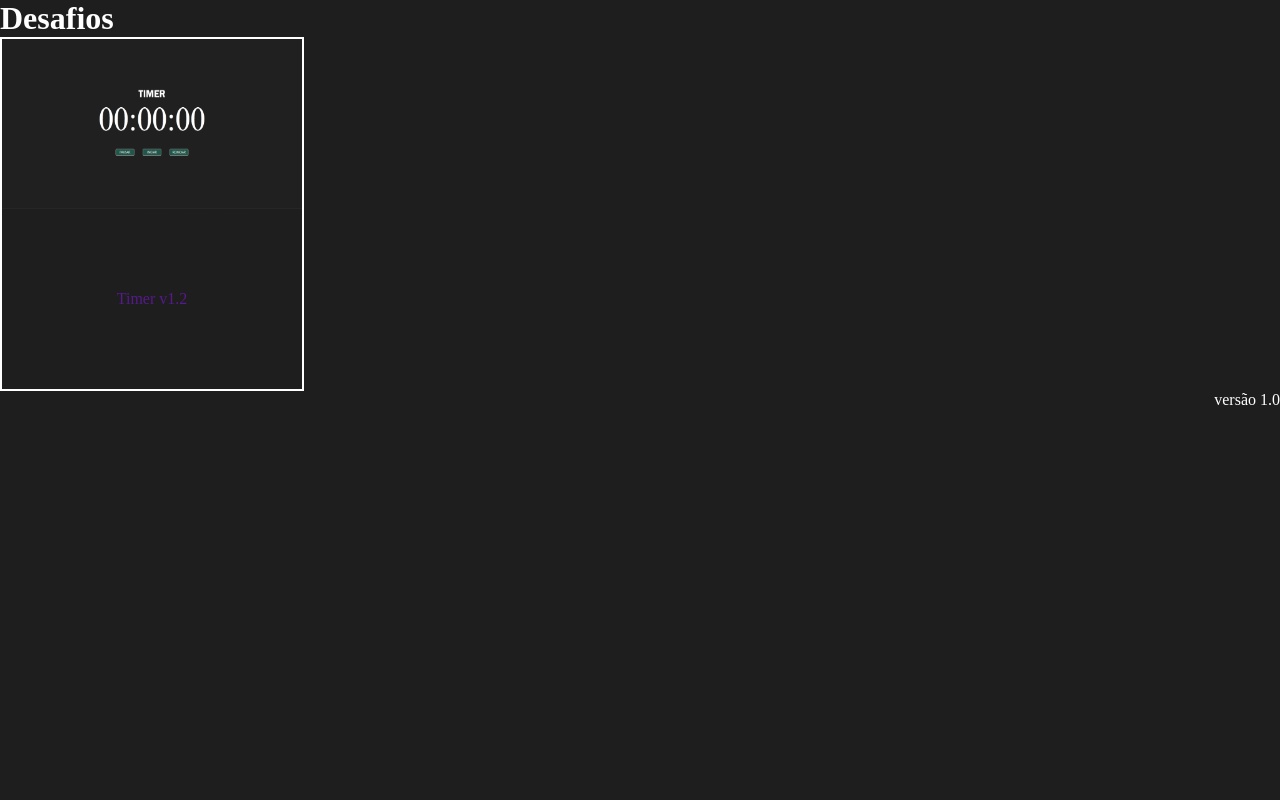
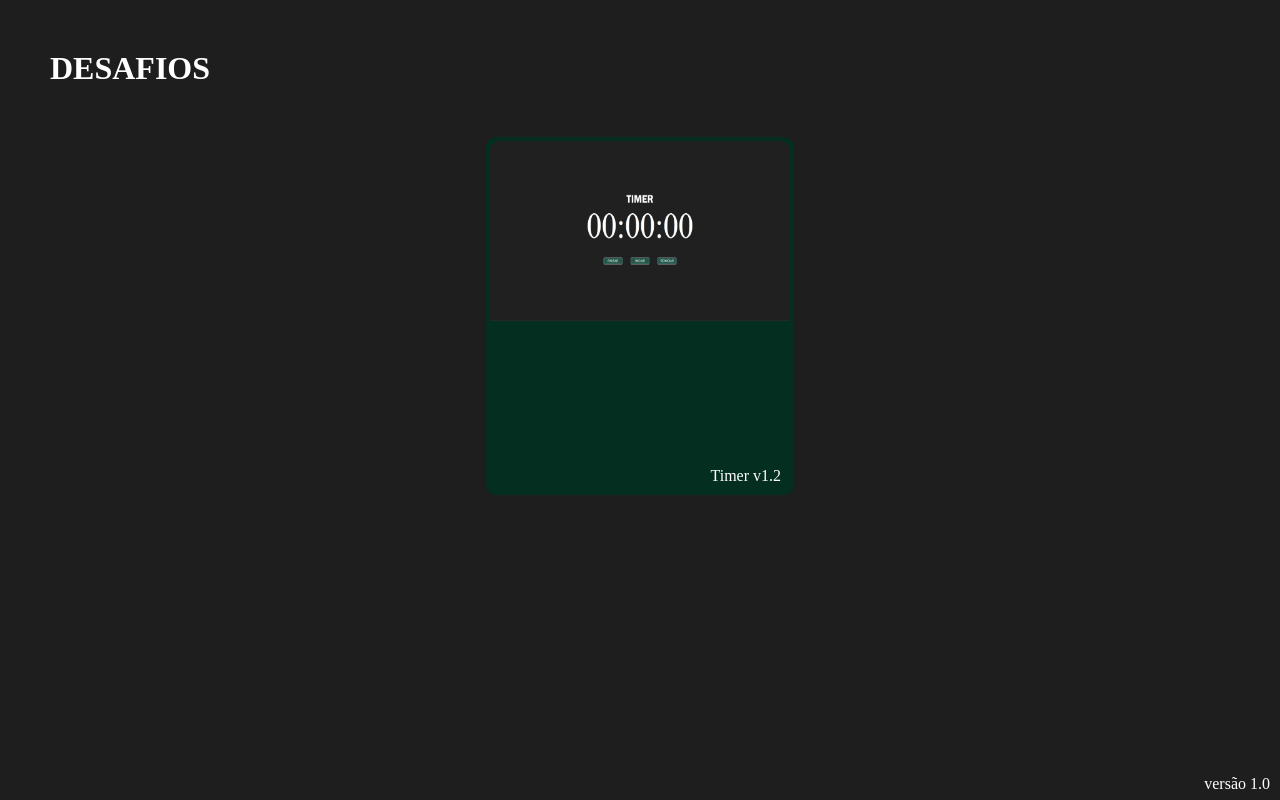
Before and after one commit to Andeilso/curso_javascript_e_typescript, a plain HTML site: page index.html in a window 1280 px wide. Drawn offline with Linux system fonts and the light colour scheme.

Commit message:
Criado página principal para mostrar as prévias dos desafios.

```diff
--- a/index.html
+++ b/index.html
@@ -10,14 +10,18 @@
 <body>
     <h1>Desafios</h1>
 
-    <a href="">
-        <div id="timer" class="card">
-            <img src="./images/desafio-timer.png" alt="Imagem do desafio Timer. Tela escura, letras em branco, botões verdes. Titulo Timer, abaixo relógio com 6 zeros, 2 para horas, 2 para minutos e 2 para segundos, abaixo há 3 botões verdes, da esquerda pra direita, pausar, iniciar e reiniciar.">
-            <p></p>
-            <p>Timer v1.2</p>
-        </div>
-    </a>
+    <div id="cards">
+        <a href="">
+            <div id="timer" class="card">
+                <img src="./images/desafio-timer.png" alt="Imagem do desafio Timer. Tela escura, letras em branco, botões verdes. Titulo Timer, abaixo relógio com 6 zeros, 2 para horas, 2 para minutos e 2 para segundos, abaixo há 3 botões verdes, da esquerda pra direita, pausar, iniciar e reiniciar.">
+                <p id="description"></p>
+                <p id="version">Timer v1.2</p>
+            </div>
+        </a>
 
+
+    </div>
+
+    <footer>versão 1.0</footer>
 </body>
-<footer align="end">versão 1.0</footer>
 </html>
--- a/style.css
+++ b/style.css
@@ -10,7 +10,17 @@ a{
 body{
     background-color: #1f1e1e;
     color: white;
-    /* display: flex; */
+}
+
+h1{
+    margin: 50px;
+    text-transform: uppercase;
+}
+
+#cards{
+    display: flex;
+    flex-wrap: wrap;
+    justify-content: space-around;
 }
 
 .card{
@@ -21,13 +31,31 @@ body{
     flex-wrap: wrap;
     justify-content: center;
 
+    position: relative;
     overflow: hidden;
 
-    border: 2px solid white;
+    border: 4px solid #042e20;
+    border-radius: 10px;
+    margin-bottom: 50px;
 
+    background-color: #042e20;
+    color: white;
 }
 
 .card img{
     width: 300px;
-    height: 170px;
+    height: 180px;
+    border-radius: 10px 10px 0px 0px;
 }
+
+.card #version{
+    position: absolute;
+    bottom: 6px;
+    right: 9px;
+}
+
+footer{
+    position: fixed;
+    bottom: 7px;
+    right: 10px;
+}
```
